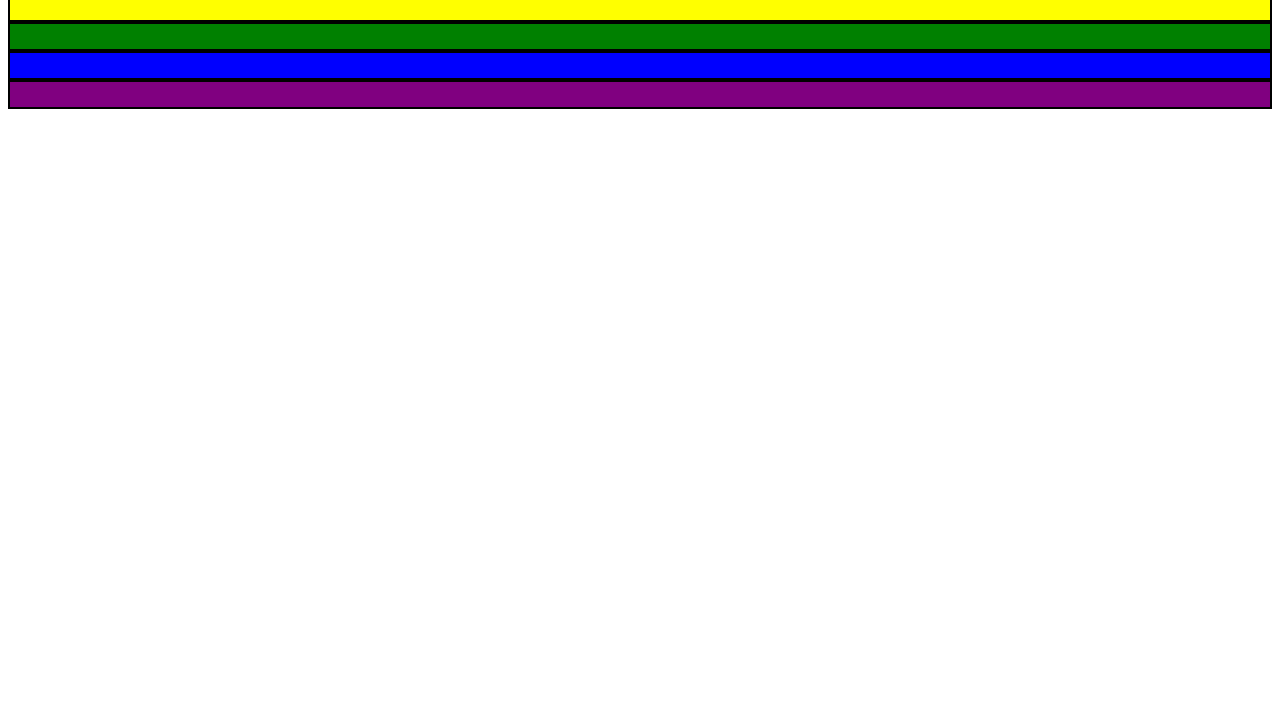
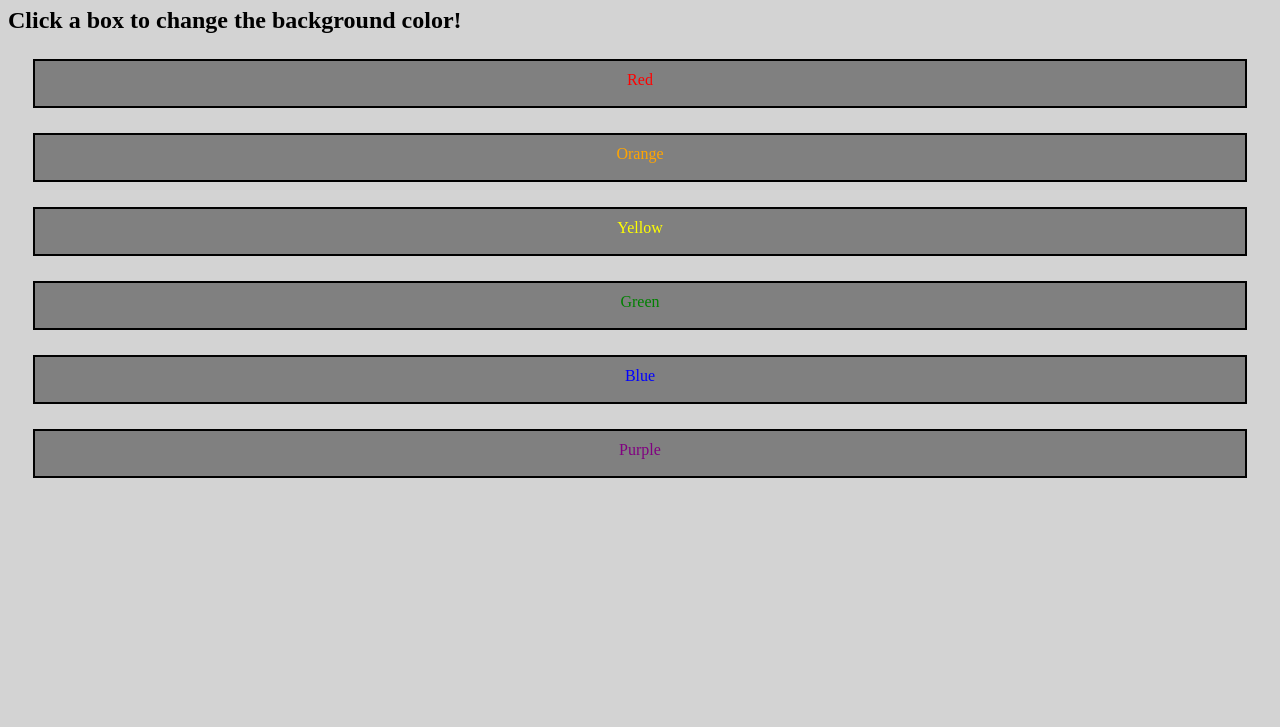
Before and after one commit to Hydroxi5/Project-Color-Picker, a plain HTML site: page index.html in a window 1280 px wide. Shown: the part 73-800 px from the top of the page. Drawn offline with Linux system fonts and the light colour scheme.

Commit message:
Second Save

```diff
--- a/Resources/CSS/style.css
+++ b/Resources/CSS/style.css
@@ -1,25 +1,79 @@
 body {
-  background-color: white;
+  background-color: lightgrey;
 }
-div {
+p {
+  text-align: center;
+  margin: 0 auto;
+}
+#Red {
+  color: Red;
+  background-color: Grey;
   height: 25px;
   border: 2px solid black;
+  padding: 10px;
+  margin: 25px;
 }
-#Red {
+#Red:hover {
+  color: Black;
   background-color: Red;
 }
 #Orange {
+  color: Orange;
+  background-color: Grey;
+  height: 25px;
+  border: 2px solid black;
+  padding: 10px;
+  margin: 25px;
+}
+#Orange:hover {
+  color: Black;
   background-color: Orange;
 }
 #Yellow {
+  color: Yellow;
+  background-color: Grey;
+  height: 25px;
+  border: 2px solid black;
+  padding: 10px;
+  margin: 25px;
+}
+#Yellow:hover {
+  color: Black;
   background-color: Yellow;
 }
 #Green {
+  color: Green;
+  background-color: Grey;
+  height: 25px;
+  border: 2px solid black;
+  padding: 10px;
+  margin: 25px;
+}
+#Green:hover {
+  color: Black;
   background-color: Green;
 }
 #Blue {
+  color: Blue;
+  background-color: Grey;
+  height: 25px;
+  border: 2px solid black;
+  padding: 10px;
+  margin: 25px;
+}
+#Blue:hover {
+  color: Black;
   background-color: Blue;
 }
 #Purple {
+  color: Purple;
+  background-color: Grey;
+  height: 25px;
+  border: 2px solid black;
+  padding: 10px;
+  margin: 25px;
+}
+#Purple:hover {
+  color: Black;
   background-color: Purple;
 }
--- a/index.html
+++ b/index.html
@@ -8,13 +8,30 @@
   </head>
 
   <body id="Body">
+    <!-- Title -->
+    <div class="Title">
+      <h1 id="Title">Color Picker</h1>
+      <h2 id="Explanation">Click a box to change the background color!</h2>
+    </div>
     <!-- Color Boxes -->
-    <div id="Red"></div>
-    <div id="Orange"></div>
-    <div id="Yellow"></div>
-    <div id="Green"></div>
-    <div id="Blue"></div>
-    <div id="Purple"></div>
+    <div id="Red">
+      <p>Red</p>
+    </div>
+    <div id="Orange">
+      <p>Orange</p>
+    </div>
+    <div id="Yellow">
+      <p>Yellow</p>
+    </div>
+    <div id="Green">
+      <p>Green</p>
+    </div>
+    <div id="Blue">
+      <p>Blue</p>
+    </div>
+    <div id="Purple">
+      <p>Purple</p>
+    </div>
     <!-- Script -->
     <script src="./Resources/JS/script.js"></script>
   </body>
```
